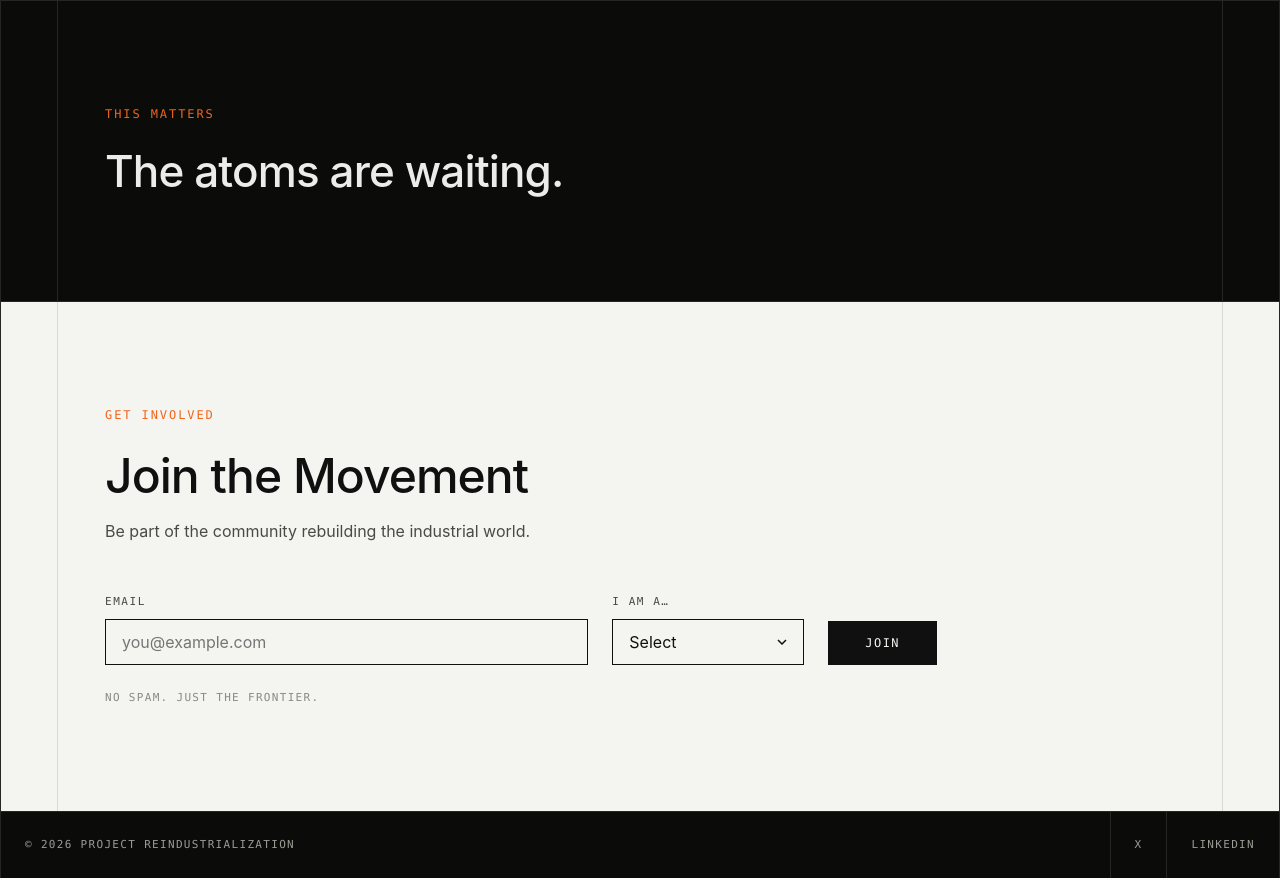
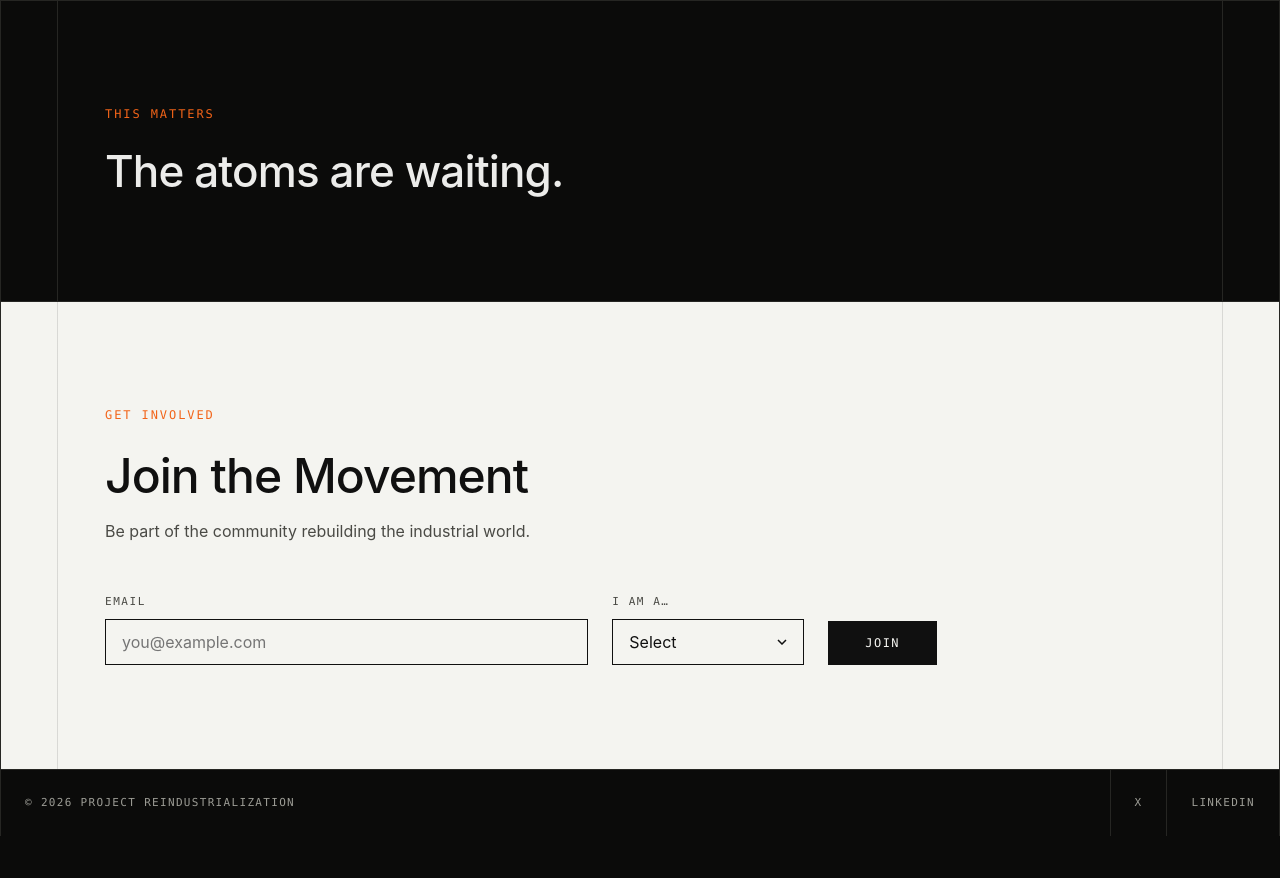
Before and after one commit to VANESSA123LI/reindustrialization, a website: page index.html in a window 1280 px wide. Shown: the part 1268-2146 px from the top of the page. After the commit the page ends 2104 px from the top, so only its background shows below. Drawn offline with Linux system fonts and the light colour scheme.

Commit message:
change website UI

```diff
--- a/index.html
+++ b/index.html
@@ -528,7 +528,7 @@
           </div>
           <button type="submit" class="btn-submit">Join</button>
         </form>
-        <p class="form-note" id="form-note">No spam. Just the frontier.</p>
+        <!-- <p class="form-note" id="form-note">No spam. Just the frontier.</p> -->
 
         <div class="success" id="success" role="status">
           <div class="pxi" data-icon="check" aria-hidden="true"></div>
```
